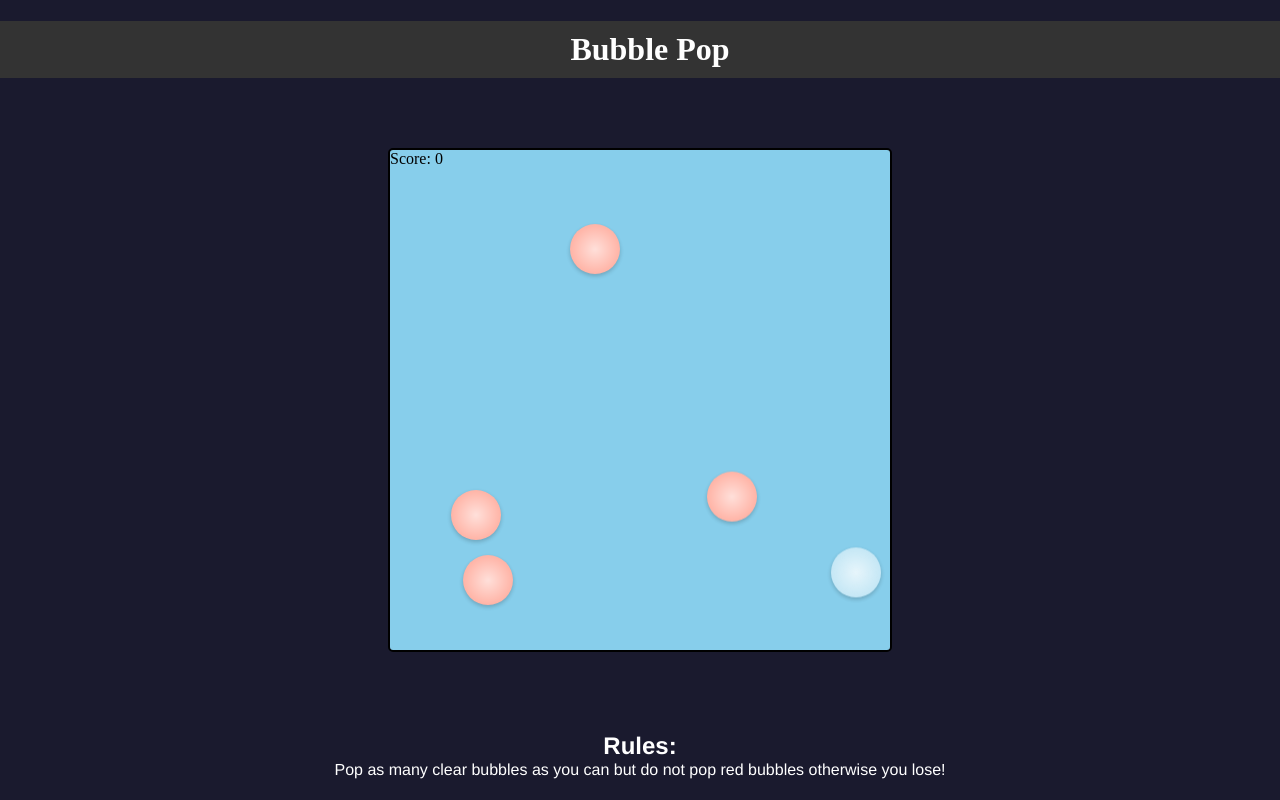
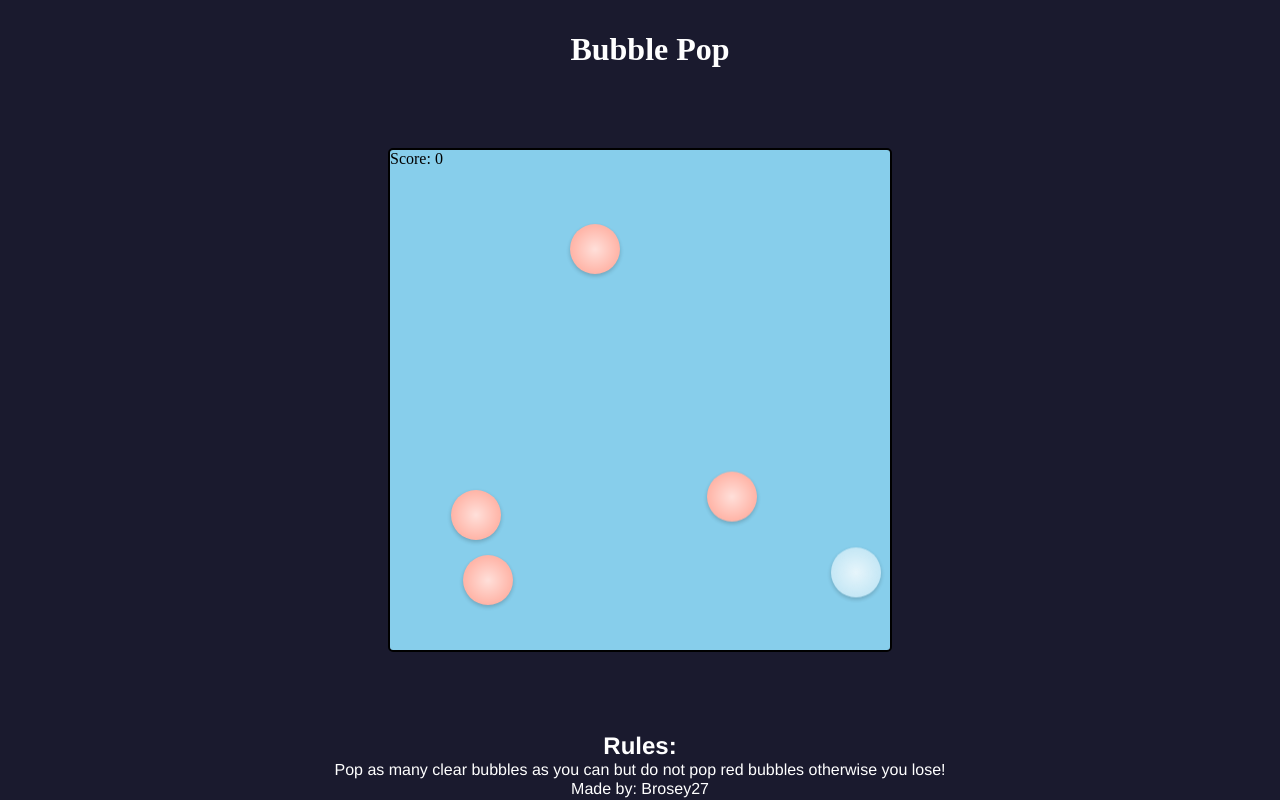
Before and after one commit to Brosey27/Bubble-pop, a plain HTML site: page index.html in a window 1280 px wide. Drawn offline with Linux system fonts and the light colour scheme.

Commit message:
Add footer made by section. Adjusted footer to be at the bottom of the page with the same attributes of the p element except a bottom of 2.5px

```diff
--- a/index.html
+++ b/index.html
@@ -26,6 +26,7 @@
   <h2>Rules:</h2>
   <p>Pop as many clear bubbles as you can but do not pop red bubbles otherwise you lose!</p>
 </div>
+<footer>Made by: Brosey27</footer>
   <script src="script.js"></script>
 </body>
 </html>
--- a/styles.css
+++ b/styles.css
@@ -54,7 +54,7 @@ body {
     top: 0;
     left: 0;
     width: 100%;
-    background-color: #333;
+
     color: #fff;
     padding: 10px;
     display:flex;
@@ -102,3 +102,12 @@ body {
     font-family:'Franklin Gothic Medium', 'Arial Narrow', Arial, sans-serif;
 
   }
+  footer {
+    position: absolute;
+    bottom: 2.5px; /* Adjust the distance from the bottom */
+    left: 50%;
+    transform: translateX(-50%);
+    text-align: center;
+    color: #fff;
+    font-family:'Franklin Gothic Medium', 'Arial Narrow', Arial, sans-serif;
+  }
```
